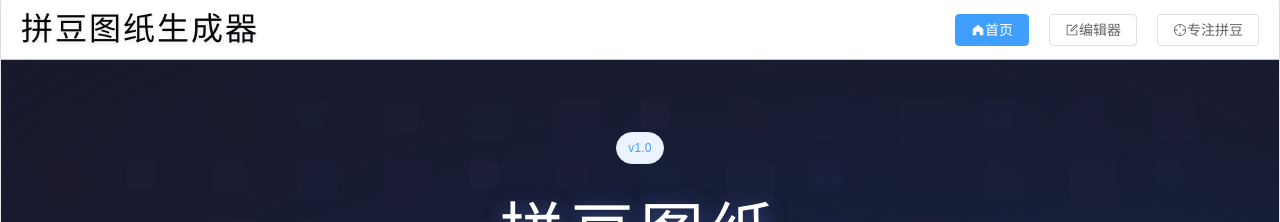
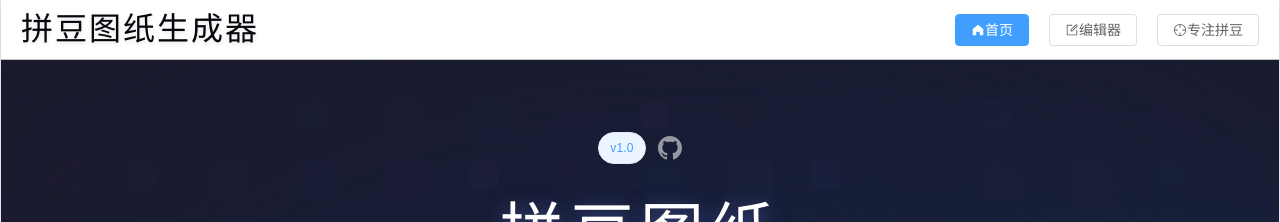
Before and after one commit to DerilJust/DDG, a Vue app: page / in a window 1280 px wide. Shown: the top 222 px of the page. Built offline with nearby package versions, Linux system fonts and the light colour scheme; a web font is replaced by a local one.

Commit message:
feat: add GitHub link to HomePage and include LICENSE file

```diff
--- a/src/pages/HomePage.vue
+++ b/src/pages/HomePage.vue
@@ -9,6 +9,17 @@
       <div class="hero-content">
         <div class="hero-badge">
           <el-tag type="primary" round size="large">v1.0</el-tag>
+          <a
+            href="https://github.com/DerilJust/DDG"
+            target="_blank"
+            rel="noopener noreferrer"
+            class="github-link"
+            title="GitHub"
+          >
+            <svg class="github-icon" viewBox="0 0 24 24" width="24" height="24" fill="currentColor">
+              <path d="M12 0C5.37 0 0 5.37 0 12c0 5.31 3.435 9.795 8.205 11.385.6.105.825-.255.825-.57 0-.285-.015-1.23-.015-2.235-3.015.555-3.795-.735-4.035-1.41-.135-.345-.72-1.41-1.23-1.695-.42-.225-1.02-.78-.015-.795.945-.015 1.62.87 1.845 1.23 1.08 1.815 2.805 1.305 3.495.99.105-.78.42-1.305.765-1.605-2.67-.3-5.46-1.335-5.46-5.925 0-1.305.465-2.385 1.23-3.225-.12-.3-.54-1.53.12-3.18 0 0 1.005-.315 3.3 1.23.96-.27 1.98-.405 3-.405s2.04.135 3 .405c2.295-1.56 3.3-1.23 3.3-1.23.66 1.65.24 2.88.12 3.18.765.84 1.23 1.905 1.23 3.225 0 4.605-2.805 5.625-5.475 5.925.435.375.81 1.095.81 2.22 0 1.605-.015 2.895-.015 3.3 0 .315.225.69.825.57A12.02 12.02 0 0024 12c0-6.63-5.37-12-12-12z"/>
+            </svg>
+          </a>
         </div>
         <h1 class="hero-title">
           <span class="title-line">拼豆图纸</span>
@@ -298,6 +309,27 @@
 
 .hero-badge {
   margin-bottom: 24px;
+  display: flex;
+  align-items: center;
+  justify-content: center;
+  gap: 12px;
+}
+
+.github-link {
+  display: flex;
+  align-items: center;
+  justify-content: center;
+  color: rgba(255, 255, 255, 0.55);
+  transition: color 0.2s ease, transform 0.2s ease;
+}
+
+.github-link:hover {
+  color: #fff;
+  transform: scale(1.15);
+}
+
+.github-icon {
+  display: block;
 }
 
 .hero-title {
```
Also changed, not shown: 2 other files (tests, documents, lock files or other folders).
